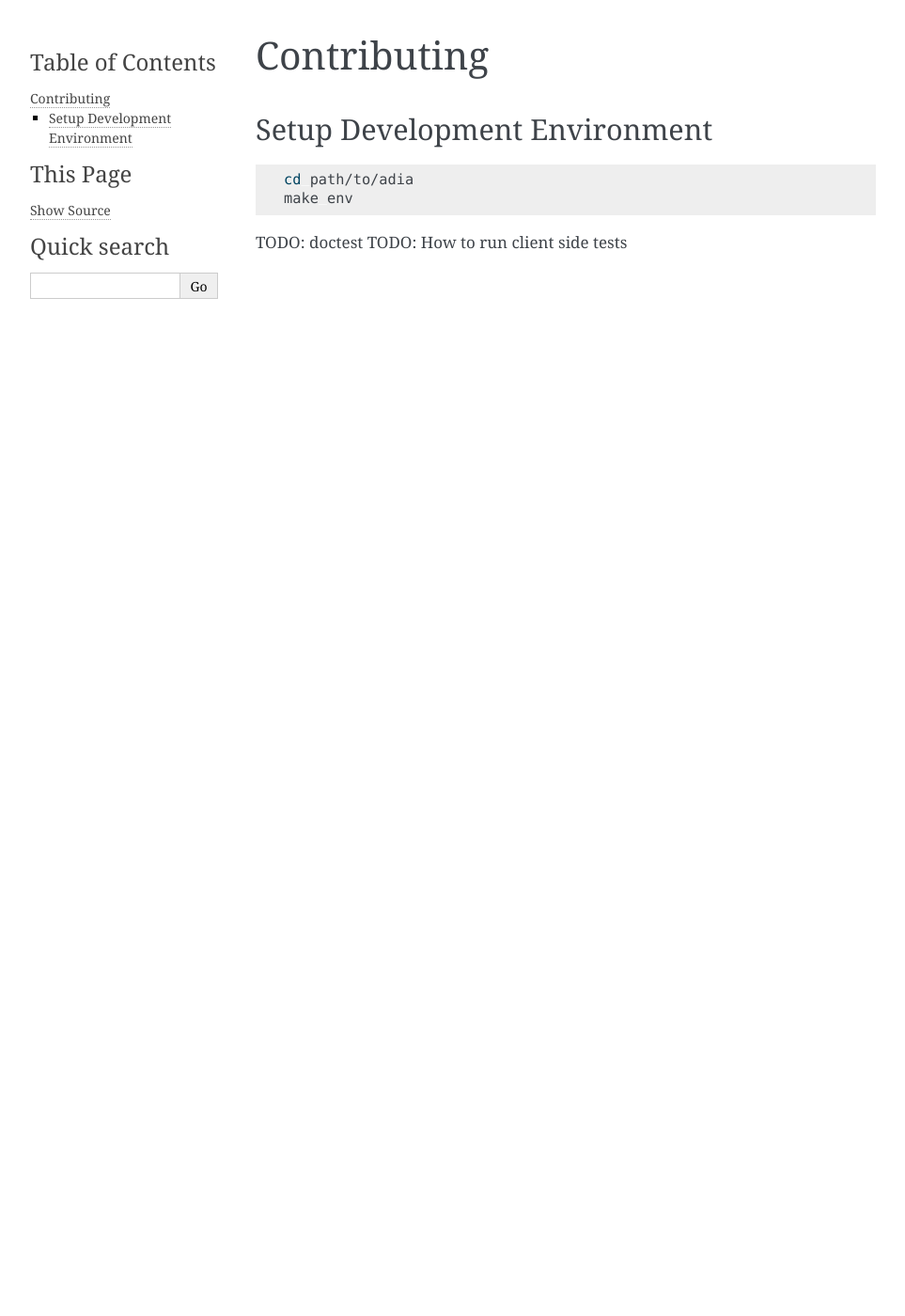
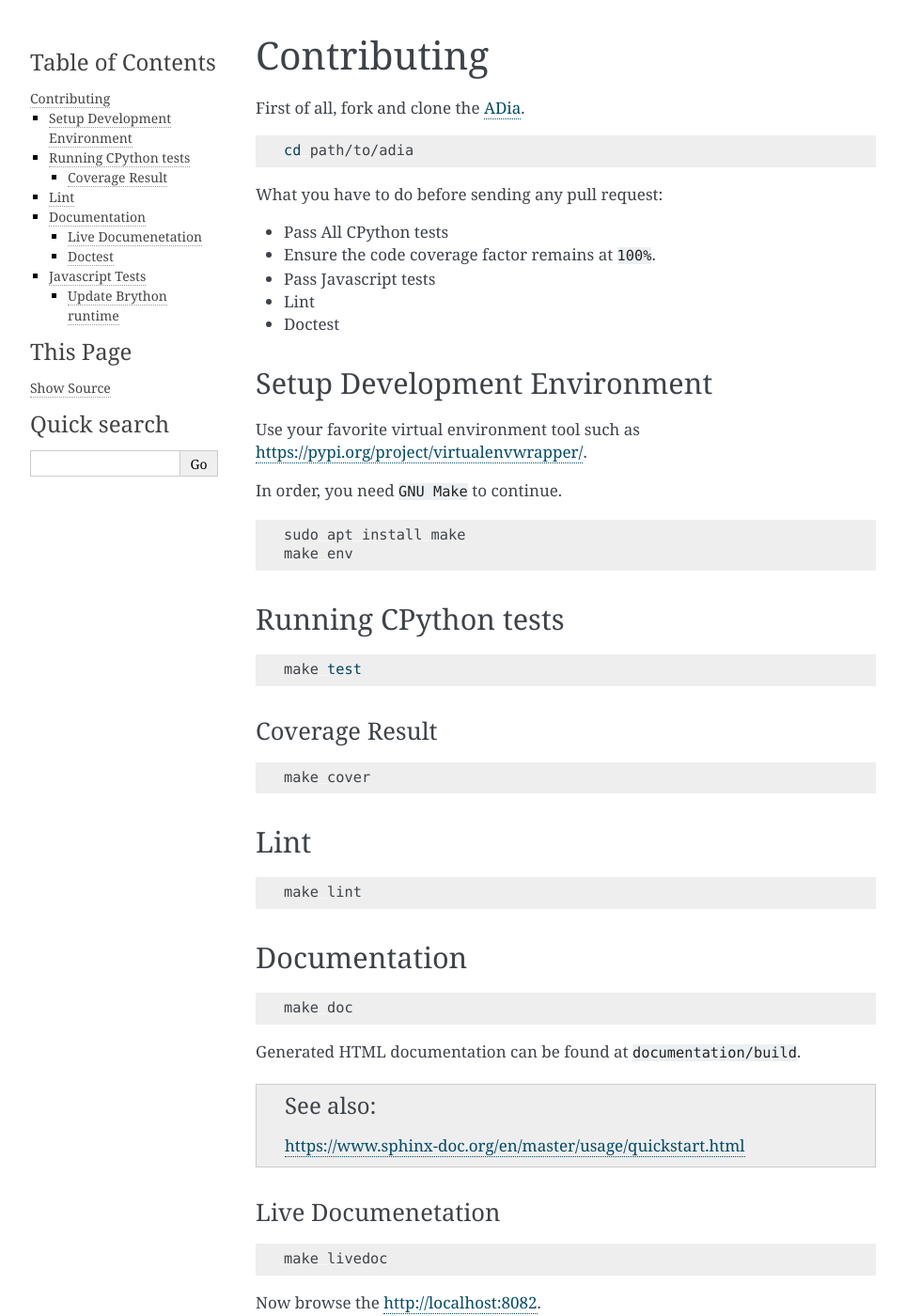
Before and after one commit to pylover/adia, a Sphinx documentation site: the page built from documentation/contributing.rst, in a window 1280 px wide and 1400 px high. Shown: the whole window at 94% size, without its empty margins (148-1111 px from the left). Built offline with Sphinx 7.4.7, drawn with Linux system fonts in a browser that asks for light colours; some of the changed text lies outside the part shown.

Commit message:
Contributing guide. closes #19

```diff
--- a/documentation/contributing.rst
+++ b/documentation/contributing.rst
@@ -1,16 +1,118 @@
 Contributing
 ============
+
+First of all, fork and clone the `ADia <https://github.com/pylover/adia>`_.
+
+.. code-block:: bash
+
+   cd path/to/adia
+
+What you have to do before sending any pull request:
+
+* Pass All CPython tests
+* Ensure the code coverage factor remains at ``100%``.
+* Pass Javascript tests
+* Lint
+* Doctest
 
 
 Setup Development Environment
 #############################
 
+Use your favorite virtual environment tool such as
+https://pypi.org/project/virtualenvwrapper/.
+
+In order, you need ``GNU Make`` to continue.
 
 .. code-block:: bash
 
-   cd path/to/adia
+   sudo apt install make
    make env
 
 
-TODO: doctest
-TODO: How to run client side tests
+Running CPython tests
+#####################
+
+.. code-block:: bash
+
+   make test
+
+Coverage Result
+***************
+
+.. code-block:: bash
+
+   make cover
+
+
+Lint
+####
+
+.. code-block:: bash
+
+   make lint
+
+
+Documentation
+#############
+
+
+.. code-block:: bash
+
+   make doc
+
+
+Generated HTML documentation can be found at ``documentation/build``.
+
+.. seealso::
+
+   https://www.sphinx-doc.org/en/master/usage/quickstart.html
+
+Live Documenetation
+*******************
+
+.. code-block:: bash
+
+   make livedoc
+
+
+Now browse the http://localhost:8082.
+
+
+Doctest
+*******
+
+.. code-block:: bash
+
+   make doctest
+
+.. seealso::
+
+   https://www.sphinx-doc.org/en/master/usage/extensions/doctest.html
+
+Javascript Tests
+################
+
+Run:
+
+.. code-block:: bash
+
+   make clean serve
+
+To build and serve the client side test files.
+
+Then browse http://0.0.0.0:8000/check.html and wait to pass/fail tests.
+
+Update Brython runtime
+**********************
+
+Run ``make cleanall`` to force the ``www`` makefile rule to download and
+update ``brython*.js`` files.
+
+.. code-block:: bash
+
+   make cleanall www
+
+.. seealso::
+
+   https://brython.info/
```
